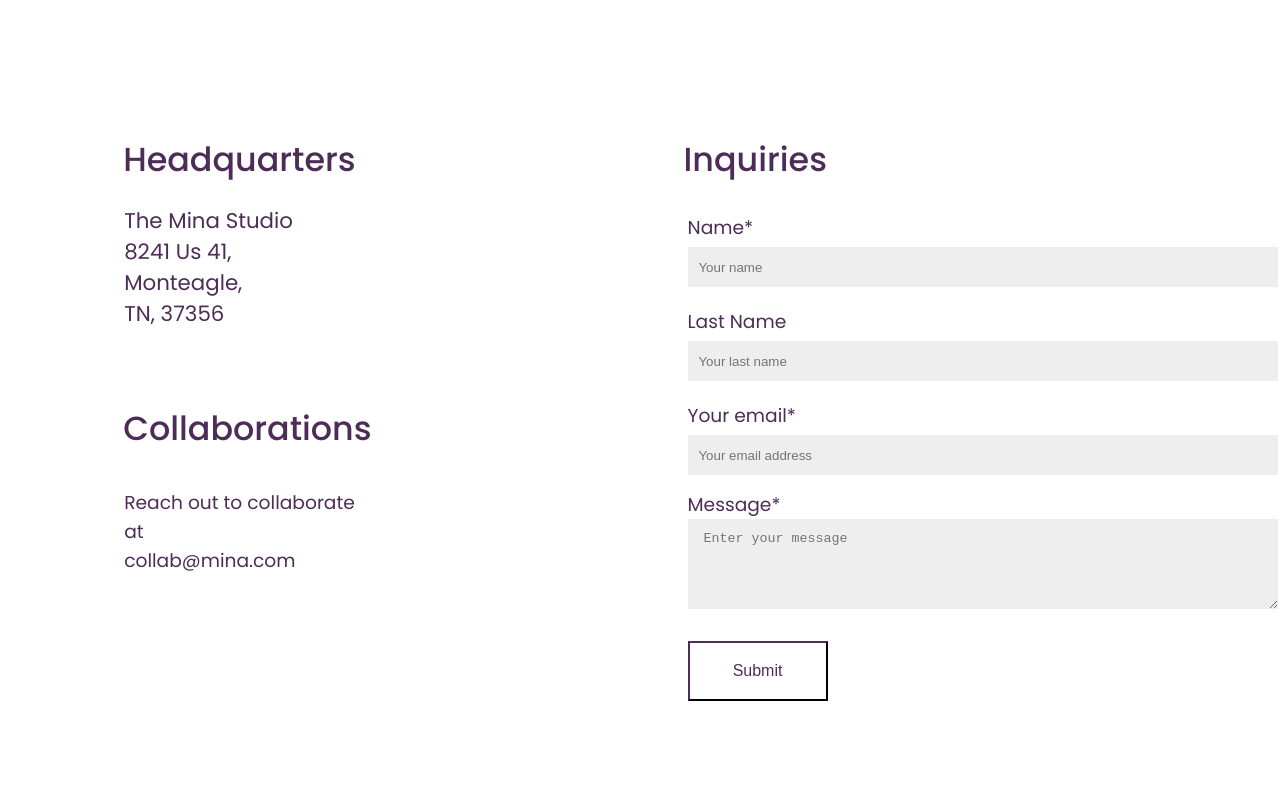
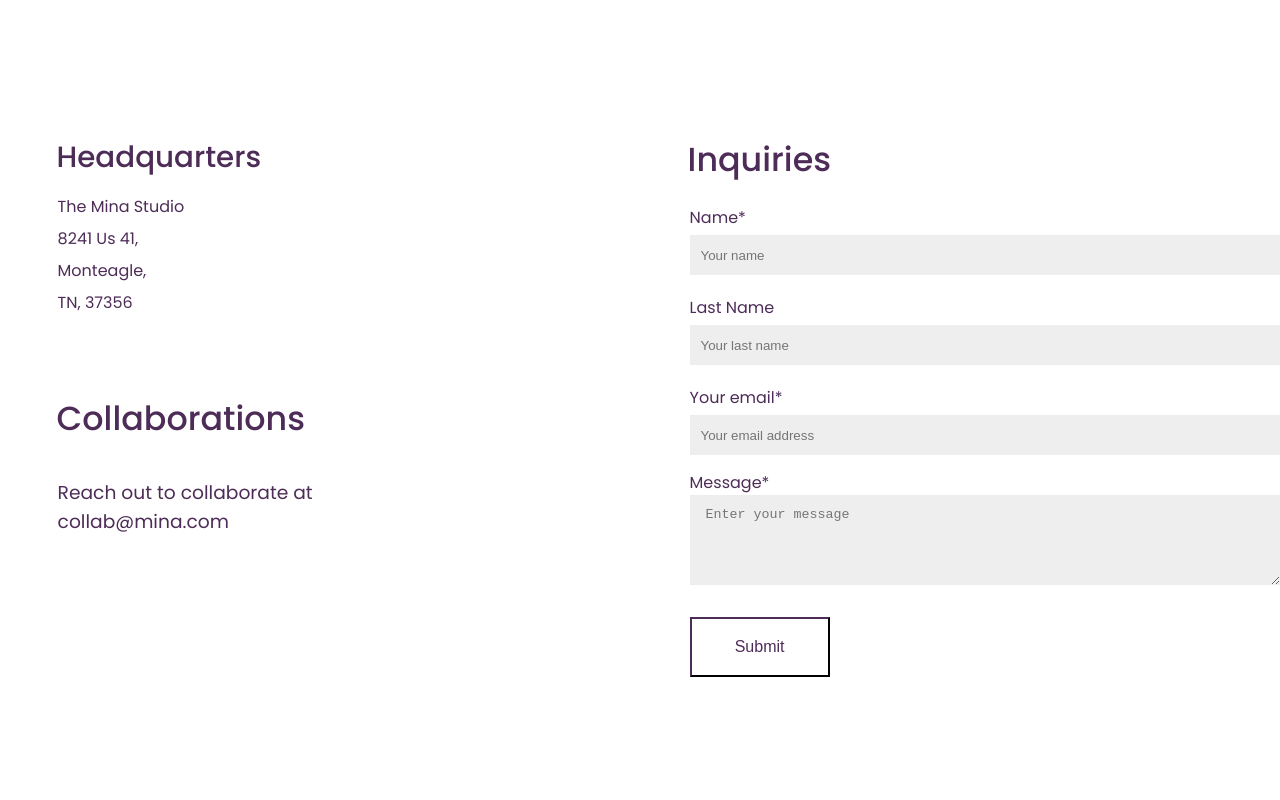
Before and after one commit to traceWater/mina-project, a React (Create React App) app: page /contact in a window 1280 px wide. Shown: the part 580-1380 px from the top of the page. Built offline with nearby package versions, Linux system fonts and the light colour scheme.

Commit message:
final css tweaks

```diff
--- a/src/pages/About/Sustainability/Sustainability.css
+++ b/src/pages/About/Sustainability/Sustainability.css
@@ -1,4 +1,4 @@
-#aboutSustainabilityTitle {
+#sustainabilitySustainabilityTitle {
   display: inline-block;
   font-size: 70pt;
   color: white;
@@ -7,20 +7,20 @@
   position: absolute;
 }
 
-#aboutHeroLeafImage {
+#sustainabilityHeroLeafImage {
   display: inline-block;
   height: 400px;
   margin-top: 32px;
   z-index: -1;
   width: 100%;
 }
-.aboutGridContainer {
+.sustainabilityGridContainer {
   display: grid;
   grid-template-columns: 50% 50%;
   width: 100%;
   background-color: #f1f3f1;
 }
-#aboutTaglineWeCare {
+#sustainabilityTaglineWeCare {
   width: 100%;
   height: 188.78px;
   margin-top: 100px;
@@ -28,11 +28,7 @@
   color: #4d2c57;
 }
 
-/* #aboutWorkingEthosImage {
-  aspect-ratio: auto 948 / 816;
-} */
-
-#aboutWorkingEthosTitle {
+#sustainabilityWorkingEthosTitle {
   display: inline-block;
   text-align: left;
   padding-top: 160px;
@@ -42,7 +38,7 @@
   color: #4d2c57;
 }
 
-#aboutWorkingEthosText {
+#sustainabilityWorkingEthosText {
   display: inline-block;
   text-align: left;
   padding-top: 38px;
@@ -52,17 +48,17 @@
   line-height: 24pt;
 }
 
-#aboutImageOrange {
+#sustainabilityImageOrange {
   display: inline-block;
   height: 550px;
 }
-.aboutMaterialsWrapper {
+.sustainabilityMaterialsWrapper {
   display: inline-block;
   height: 550px;
   background-color: rgb(223, 148, 77);
 }
 
-#aboutTitleMaterials {
+#sustainabilityTitleMaterials {
   display: inline-block;
   text-align: left;
   padding-top: 145px;
@@ -72,7 +68,7 @@
   color: white;
 }
 
-#aboutTextMaterials {
+#sustainabilityTextMaterials {
   display: inline-block;
   background-color: rgb(223, 148, 77);
   text-align: left;
--- a/src/pages/About/Sustainability/Sustainability.js
+++ b/src/pages/About/Sustainability/Sustainability.js
@@ -4,26 +4,26 @@ import "./Sustainability.css";
 function Sustainability() {
   return (
     <div>
-      <span id="aboutSustainabilityTitle">Sustainability</span>
+      <span id="sustainabilitySustainabilityTitle">Sustainability</span>
       <img
-        id="aboutHeroLeafImage"
+        id="sustainabilityHeroLeafImage"
         src={process.env.PUBLIC_URL + "/AboutImages/Frame-AGBpDkZaG5cRpbaw.png"}
         alt="HeroImage"
       />
-      <div id="aboutTaglineWeCare">
+      <div id="sustainabilityTaglineWeCare">
         We care about our planet. For this reason, Sustainability aims to
         <br /> be operating sustainably and ethically at every level.
       </div>
-      <div className="aboutGridContainer">
+      <div className="sustainabilityGridContainer">
         <img
-          id="aboutWorkingEthosImage"
+          id="sustainabilityWorkingEthosImage"
           src={process.env.PUBLIC_URL + "/AboutImages/A1aynE83WJc9WylX.avif"}
           alt="EthosImage"
         />
-        <div className="aboutTitleWorkingEthosTitlecontainer">
-          <div className="aboutWorkingEthosTextWrapper">
-            <p id="aboutWorkingEthosTitle"> Working Ethos </p>
-            <p id="aboutWorkingEthosText">
+        <div className="sustainabilityTitleWorkingEthosTitlecontainer">
+          <div className="sustainabilityWorkingEthosTextWrapper">
+            <p id="sustainabilityWorkingEthosTitle"> Working Ethos </p>
+            <p id="sustainabilityWorkingEthosText">
               For Alex and Laura, planning ahead is a central component of
               sustainable design. Work begins with sketches of ideas before any
               clay is modeled. Fully conceptualizing and refining each design
@@ -39,14 +39,14 @@ function Sustainability() {
         </div>
 
         <img
-          id="aboutImageOrange"
+          id="sustainabilityImageOrange"
           src={process.env.PUBLIC_URL + "/AboutImages/pp-AoP0LMM1VPTawJL6.avif"}
           alt="OrangePlantImage"
         />
 
-        <div className="aboutMaterialsWrapper">
-          <div id="aboutTitleMaterials">Materials </div>
-          <p id="aboutTextMaterials">
+        <div className="sustainabilityMaterialsWrapper">
+          <div id="sustainabilityTitleMaterials">Materials </div>
+          <p id="sustainabilityTextMaterials">
             Surrounded by beautiful landscapes, it is only right that our studio
             is stocked with only the finest local materials that haven't had to
             travel far to get to us. Our clay is as locally sourced as possible
--- a/src/pages/Contact/Contact.css
+++ b/src/pages/Contact/Contact.css
@@ -1,5 +1,5 @@
-@media only screen (min-width: 508px) {
-}
+/* @media only screen (min-width: 508px) {
+} */
 
 #contactHeroTitle {
   display: inline-block;
@@ -27,25 +27,26 @@
 .contactHqLeftSide {
   display: flex;
   flex-direction: column;
-  padding-left: 9.7%;
+  padding-left: 4.5%;
 }
 
 #contactHqTitle {
   display: inline-block;
   text-align: left;
-  font-size: 25pt;
+  font-size: 22pt;
   margin-left: -1px;
-  font-weight: 500;
+  font-weight: 450;
   color: #4d2c57;
 }
 
 #contactHqText {
   display: inline-block;
   text-align: left;
-  font-size: 16pt;
+  font-size: 12pt;
   color: #4d2c57;
-  margin-top: 20px;
-  width: 240px;
+  margin-top: 12px;
+  line-height: 24pt;
+  width: 260px;
 }
 
 #contactCollaborationsTitle {
@@ -70,7 +71,7 @@
 .contactFormRightSide {
   display: flex;
   flex-direction: column;
-  margin-left: 316px;
+  margin-left: 372px;
 }
 
 #contactFormTitle {
@@ -78,32 +79,28 @@
   color: #4d2c57;
   font-weight: 500;
   text-align: left;
-  margin-left: -4px;
+  margin-left: -2px;
 }
 
-.contactFormGroup {
-  padding-top: 8px;
-}
-
-#formItem {
+#contactFormItem {
   display: flex;
   flex-direction: column;
   flex-wrap: wrap;
   align-items: flex-start;
   width: 700px;
-  font-size: 14pt;
+  font-size: 12pt;
   font-weight: 400;
   color: #4d2c57;
 }
 
-#formItem input {
+#contactFormItem input {
   width: 590px;
   height: 40px;
   background-color: rgb(238, 238, 238);
   border-style: none;
 }
 
-#formItem input:focus {
+#contactFormItem input:focus {
   border-style: none;
   outline: none;
 }
--- a/src/pages/Contact/Contact.js
+++ b/src/pages/Contact/Contact.js
@@ -39,7 +39,7 @@ const Contact = () => {
 
           <section className="contactFormGroup">
             <form Name="contactForm" method="post">
-              <div id="formItem">
+              <div id="contactFormItem">
                 <label id="contactLabel" htmlFor="name">
                   Name*
                 </label>
@@ -52,14 +52,14 @@ const Contact = () => {
                 />
               </div>
 
-              <div id="formItem">
+              <div id="contactFormItem">
                 <label id="contactLabel" htmlFor="last">
                   Last Name
                 </label>
                 <input type="text" required placeholder="   Your last name" />
               </div>
 
-              <div id="formItem">
+              <div id="contactFormItem">
                 <label id="contactLabel" htmlFor="email">
                   Your email*
                 </label>
@@ -70,7 +70,7 @@ const Contact = () => {
                 />
               </div>
 
-              <div id="formItem">
+              <div id="contactFormItem">
                 <label id="contactMessageLabel" htmlFor="message">
                   Message*
                 </label>
```
